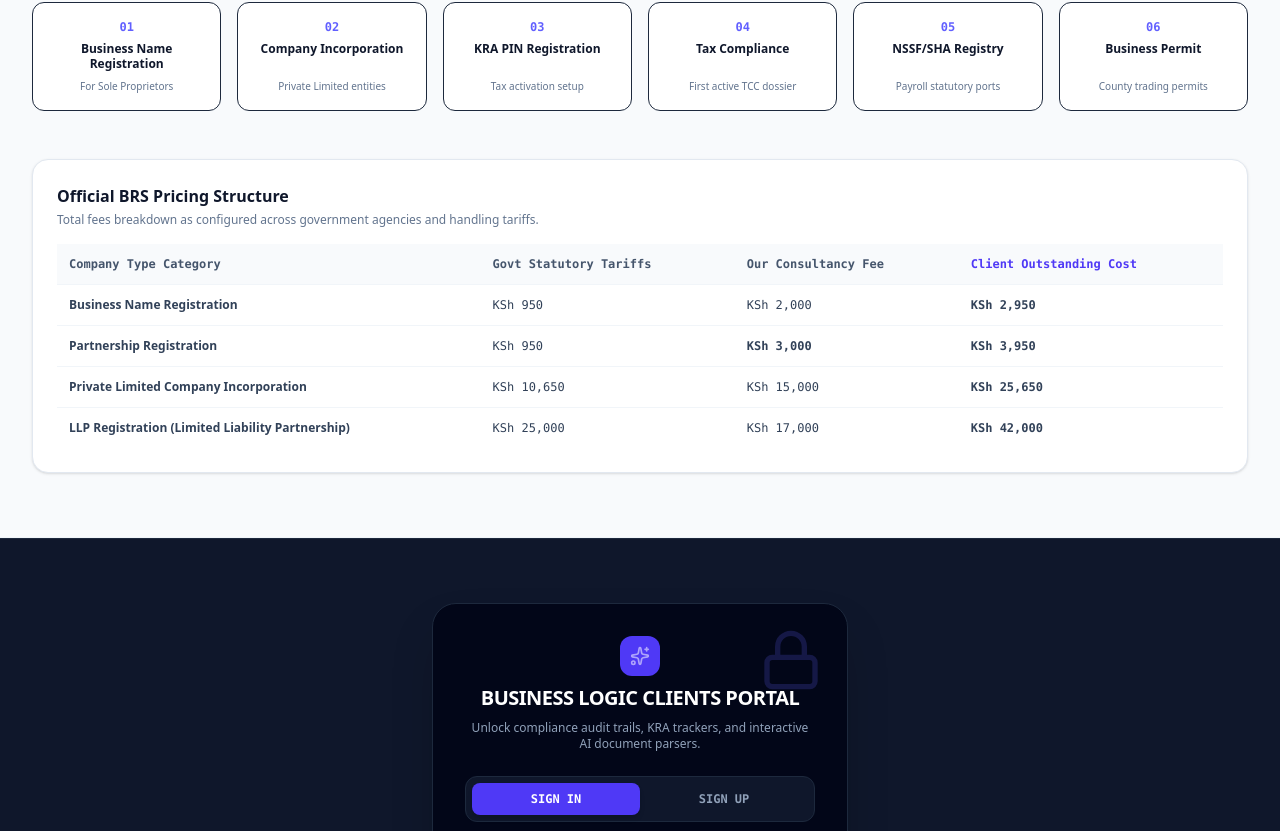
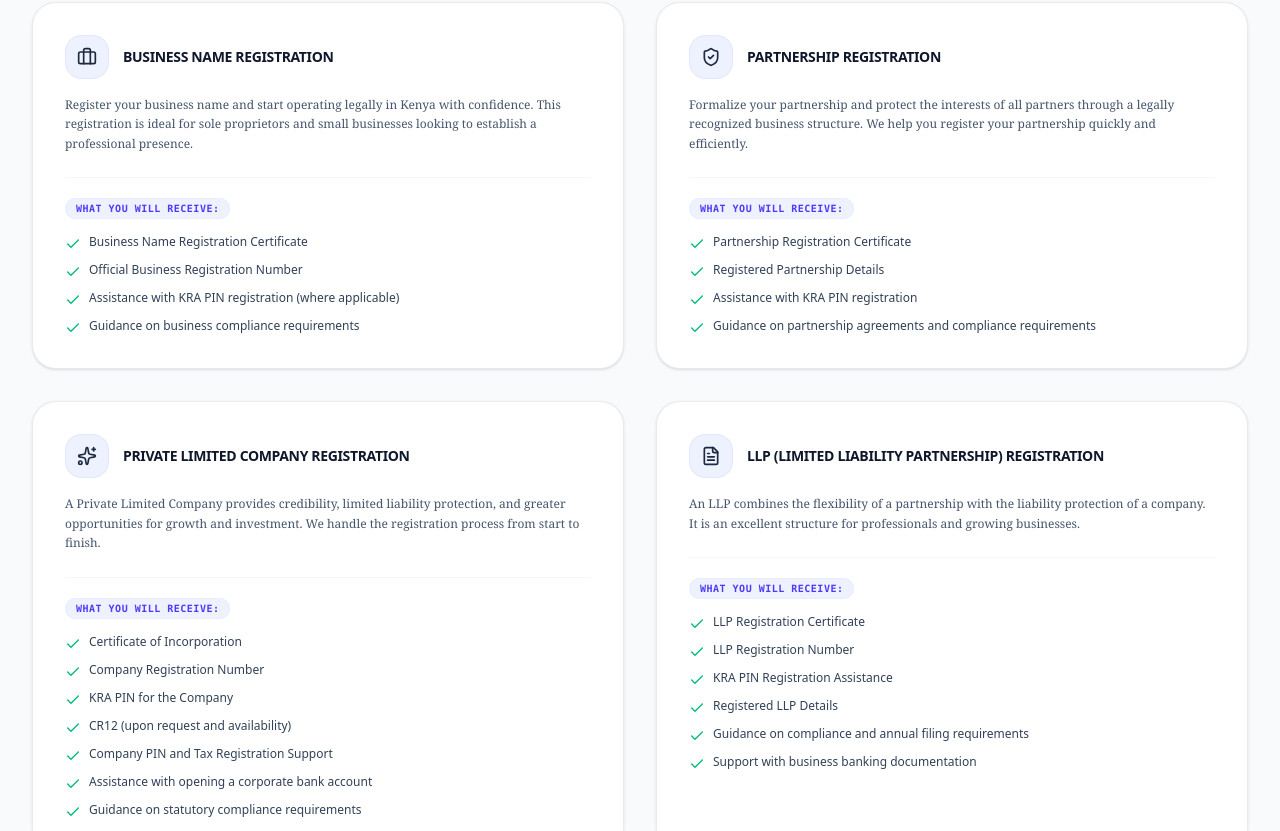
Before and after one commit to chapsian/business-logic, a React (Vite) app: page / in a window 1280 px wide. Shown: the part 3589-4420 px from the top of the page. Built offline with nearby package versions, Linux system fonts and the light colour scheme.

Commit message:
feat: enhance company registration UI and path resolution
Refactor the registration service UI in App.tsx for better content presentation and update server.ts to implement a robust dynamic directory resolution strategy to prevent environment-specific pathing errors.

```diff
--- a/src/App.tsx
+++ b/src/App.tsx
@@ -730,68 +730,181 @@ export default function App() {
                 <p className="text-slate-600 text-xs text-center">Consult directly with us to initiate corporate registrations in Nairobi. We track approvals step-by-step.</p>
               </div>
 
-              {/* Grid outline of categories */}
-              <div className="grid grid-cols-2 md:grid-cols-6 gap-4">
-                {[
-                  { title: "Business Name Registration", desc: "For Sole Proprietors" },
-                  { title: "Company Incorporation", desc: "Private Limited entities" },
-                  { title: "KRA PIN Registration", desc: "Tax activation setup" },
-                  { title: "Tax Compliance", desc: "First active TCC dossier" },
-                  { title: "NSSF/SHA Registry", desc: "Payroll statutory ports" },
-                  { title: "Business Permit", desc: "County trading permits" }
-                ].map((item, idx) => (
-                  <div key={idx} className="bg-white p-4 rounded-xl border border-slate-250/70 text-center flex flex-col justify-between">
-                    <div>
-                      <span className="font-mono text-xs text-indigo-500 font-extrabold block">0{idx+1}</span>
-                      <h4 className="font-bold text-slate-900 text-xs mt-1.5 leading-tight">{item.title}</h4>
-                    </div>
-                    <p className="text-[10px] text-slate-500 font-sans mt-2">{item.desc}</p>
+              {/* Detailed writeups for corporate registration offerings */}
+              <div className="grid grid-cols-1 lg:grid-cols-2 gap-8 mt-12">
+
+                {/* Card 1: Business Name */}
+                <div className="bg-white rounded-3xl p-6 sm:p-8 border border-slate-200/80 shadow-sm hover:border-indigo-200 transition-all duration-300 flex flex-col justify-between">
+                  <div>
+                    <div className="flex items-center space-x-3.5 mb-4">
+                      <div className="h-11 w-11 bg-indigo-50 text-indigo-650 rounded-2xl flex items-center justify-center shrink-0 border border-indigo-100">
+                        <Briefcase className="h-5 w-5" />
+                      </div>
+                      <h4 className="font-extrabold text-slate-900 text-sm uppercase tracking-tight font-sans">Business Name Registration</h4>
+                    </div>
+
+                    <p className="text-xs text-slate-600 leading-relaxed font-serif">
+                      Register your business name and start operating legally in Kenya with confidence. This registration is ideal for sole proprietors and small businesses looking to establish a professional presence.
+                    </p>
+
+                    <div className="mt-6 pt-4 border-t border-slate-100/80">
+                      <span className="text-[10px] font-mono font-black text-indigo-600 uppercase tracking-wider bg-indigo-50 px-2.5 py-1 rounded-full border border-indigo-100/50">What you will receive:</span>
+                      <ul className="mt-4 space-y-2.5 text-xs text-slate-700">
+                        <li className="flex items-start space-x-2">
+                          <Check className="h-4 w-4 text-emerald-500 shrink-0 mt-0.5" />
+                          <span className="font-sans font-medium">Business Name Registration Certificate</span>
+                        </li>
+                        <li className="flex items-start space-x-2">
+                          <Check className="h-4 w-4 text-emerald-500 shrink-0 mt-0.5" />
+                          <span className="font-sans font-medium">Official Business Registration Number</span>
+                        </li>
+                        <li className="flex items-start space-x-2">
+                          <Check className="h-4 w-4 text-emerald-500 shrink-0 mt-0.5" />
+                          <span className="font-sans font-medium">Assistance with KRA PIN registration (where applicable)</span>
+                        </li>
+                        <li className="flex items-start space-x-2">
+                          <Check className="h-4 w-4 text-emerald-500 shrink-0 mt-0.5" />
+                          <span className="font-sans font-medium">Guidance on business compliance requirements</span>
+                        </li>
+                      </ul>
+                    </div>
                   </div>
-                ))}
-              </div>
-
-              {/* Table pricing breakdown */}
-              <div className="mt-12 bg-white rounded-2xl p-6 border border-slate-200 shadow-sm">
-                <h4 className="font-bold text-slate-900 text-base mb-1">Official BRS Pricing Structure</h4>
-                <p className="text-xs text-slate-500 mb-4">Total fees breakdown as configured across government agencies and handling tariffs.</p>
-                <div className="overflow-x-auto">
-                  <table className="w-full text-left border-collapse text-xs">
-                    <thead>
-                      <tr className="bg-slate-50 text-slate-600 font-mono font-bold border-b border-slate-100">
-                        <th className="p-3">Company Type Category</th>
-                        <th className="p-3">Govt Statutory Tariffs</th>
-                        <th className="p-3">Our Consultancy Fee</th>
-                        <th className="p-3 text-indigo-600">Client Outstanding Cost</th>
-                      </tr>
-                    </thead>
-                    <tbody className="divide-y divide-slate-100 text-slate-700">
-                      <tr>
-                        <td className="p-3 font-semibold">Business Name Registration</td>
-                        <td className="p-3 font-mono">KSh 950</td>
-                        <td className="p-3 font-mono">KSh 2,000</td>
-                        <td className="p-3 font-mono font-bold text-indigo-650">KSh 2,950</td>
-                      </tr>
-                      <tr>
-                        <td className="p-3 font-semibold">Partnership Registration</td>
-                        <td className="p-3 font-mono">KSh 950</td>
-                        <td className="p-3 font-mono font-bold">KSh 3,000</td>
-                        <td className="p-3 font-mono font-bold text-indigo-650">KSh 3,950</td>
-                      </tr>
-                      <tr>
-                        <td className="p-3 font-semibold">Private Limited Company Incorporation</td>
-                        <td className="p-3 font-mono">KSh 10,650</td>
-                        <td className="p-3 font-mono">KSh 15,000</td>
-                        <td className="p-3 font-mono font-bold text-indigo-650">KSh 25,650</td>
-                      </tr>
-                      <tr>
-                        <td className="p-3 font-semibold">LLP Registration (Limited Liability Partnership)</td>
-                        <td className="p-3 font-mono">KSh 25,000</td>
-                        <td className="p-3 font-mono">KSh 17,000</td>
-                        <td className="p-3 font-mono font-bold text-indigo-650">KSh 42,000</td>
-                      </tr>
-                    </tbody>
-                  </table>
-                </div>
+                </div>
+
+                {/* Card 2: Partnership */}
+                <div className="bg-white rounded-3xl p-6 sm:p-8 border border-slate-200/80 shadow-sm hover:border-indigo-200 transition-all duration-300 flex flex-col justify-between">
+                  <div>
+                    <div className="flex items-center space-x-3.5 mb-4">
+                      <div className="h-11 w-11 bg-indigo-50 text-indigo-650 rounded-2xl flex items-center justify-center shrink-0 border border-indigo-100">
+                        <ShieldCheck className="h-5 w-5" />
+                      </div>
+                      <h4 className="font-extrabold text-slate-900 text-sm uppercase tracking-tight font-sans">Partnership Registration</h4>
+                    </div>
+
+                    <p className="text-xs text-slate-600 leading-relaxed font-serif">
+                      Formalize your partnership and protect the interests of all partners through a legally recognized business structure. We help you register your partnership quickly and efficiently.
+                    </p>
+
+                    <div className="mt-6 pt-4 border-t border-slate-100/80">
+                      <span className="text-[10px] font-mono font-black text-indigo-600 uppercase tracking-wider bg-indigo-50 px-2.5 py-1 rounded-full border border-indigo-100/50">What you will receive:</span>
+                      <ul className="mt-4 space-y-2.5 text-xs text-slate-700">
+                        <li className="flex items-start space-x-2">
+                          <Check className="h-4 w-4 text-emerald-500 shrink-0 mt-0.5" />
+                          <span className="font-sans font-medium">Partnership Registration Certificate</span>
+                        </li>
+                        <li className="flex items-start space-x-2">
+                          <Check className="h-4 w-4 text-emerald-500 shrink-0 mt-0.5" />
+                          <span className="font-sans font-medium">Registered Partnership Details</span>
+                        </li>
+                        <li className="flex items-start space-x-2">
+                          <Check className="h-4 w-4 text-emerald-500 shrink-0 mt-0.5" />
+                          <span className="font-sans font-medium">Assistance with KRA PIN registration</span>
+                        </li>
+                        <li className="flex items-start space-x-2">
+                          <Check className="h-4 w-4 text-emerald-500 shrink-0 mt-0.5" />
+                          <span className="font-sans font-medium">Guidance on partnership agreements and compliance requirements</span>
+                        </li>
+                      </ul>
+                    </div>
+                  </div>
+                </div>
+
+                {/* Card 3: Private Limited Company */}
+                <div className="bg-white rounded-3xl p-6 sm:p-8 border border-slate-200/80 shadow-sm hover:border-indigo-200 transition-all duration-300 flex flex-col justify-between">
+                  <div>
+                    <div className="flex items-center space-x-3.5 mb-4">
+                      <div className="h-11 w-11 bg-indigo-50 text-indigo-650 rounded-2xl flex items-center justify-center shrink-0 border border-indigo-100">
+                        <Sparkles className="h-5 w-5" />
+                      </div>
+                      <h4 className="font-extrabold text-slate-900 text-sm uppercase tracking-tight font-sans">Private Limited Company Registration</h4>
+                    </div>
+
+                    <p className="text-xs text-slate-600 leading-relaxed font-serif">
+                      A Private Limited Company provides credibility, limited liability protection, and greater opportunities for growth and investment. We handle the registration process from start to finish.
+                    </p>
+
+                    <div className="mt-6 pt-4 border-t border-slate-100/80">
+                      <span className="text-[10px] font-mono font-black text-indigo-600 uppercase tracking-wider bg-indigo-50 px-2.5 py-1 rounded-full border border-indigo-100/50">What you will receive:</span>
+                      <ul className="mt-4 space-y-2.5 text-xs text-slate-700">
+                        <li className="flex items-start space-x-2">
+                          <Check className="h-4 w-4 text-emerald-500 shrink-0 mt-0.5" />
+                          <span className="font-sans font-medium">Certificate of Incorporation</span>
+                        </li>
+                        <li className="flex items-start space-x-2">
+                          <Check className="h-4 w-4 text-emerald-500 shrink-0 mt-0.5" />
+                          <span className="font-sans font-medium">Company Registration Number</span>
+                        </li>
+                        <li className="flex items-start space-x-2">
+                          <Check className="h-4 w-4 text-emerald-500 shrink-0 mt-0.5" />
+                          <span className="font-sans font-medium">KRA PIN for the Company</span>
+                        </li>
+                        <li className="flex items-start space-x-2">
+                          <Check className="h-4 w-4 text-emerald-500 shrink-0 mt-0.5" />
+                          <span className="font-sans font-medium">CR12 (upon request and availability)</span>
+                        </li>
+                        <li className="flex items-start space-x-2">
+                          <Check className="h-4 w-4 text-emerald-500 shrink-0 mt-0.5" />
+                          <span className="font-sans font-medium">Company PIN and Tax Registration Support</span>
+                        </li>
+                        <li className="flex items-start space-x-2">
+                          <Check className="h-4 w-4 text-emerald-500 shrink-0 mt-0.5" />
+                          <span className="font-sans font-medium">Assistance with opening a corporate bank account</span>
+                        </li>
+                        <li className="flex items-start space-x-2">
+                          <Check className="h-4 w-4 text-emerald-500 shrink-0 mt-0.5" />
+                          <span className="font-sans font-medium">Guidance on statutory compliance requirements</span>
+                        </li>
+                      </ul>
+                    </div>
+                  </div>
+                </div>
+
+                {/* Card 4: LLP */}
+                <div className="bg-white rounded-3xl p-6 sm:p-8 border border-slate-200/80 shadow-sm hover:border-indigo-200 transition-all duration-300 flex flex-col justify-between">
+                  <div>
+                    <div className="flex items-center space-x-3.5 mb-4">
+                      <div className="h-11 w-11 bg-indigo-50 text-indigo-650 rounded-2xl flex items-center justify-center shrink-0 border border-indigo-100">
+                        <FileText className="h-5 w-5" />
+                      </div>
+                      <h4 className="font-extrabold text-slate-900 text-sm uppercase tracking-tight font-sans">LLP (Limited Liability Partnership) Registration</h4>
+                    </div>
+
+                    <p className="text-xs text-slate-600 leading-relaxed font-serif">
+                      An LLP combines the flexibility of a partnership with the liability protection of a company. It is an excellent structure for professionals and growing businesses.
+                    </p>
+
+                    <div className="mt-6 pt-4 border-t border-slate-100/80">
+                      <span className="text-[10px] font-mono font-black text-indigo-600 uppercase tracking-wider bg-indigo-50 px-2.5 py-1 rounded-full border border-indigo-100/50">What you will receive:</span>
+                      <ul className="mt-4 space-y-2.5 text-xs text-slate-700">
+                        <li className="flex items-start space-x-2">
+                          <Check className="h-4 w-4 text-emerald-500 shrink-0 mt-0.5" />
+                          <span className="font-sans font-medium">LLP Registration Certificate</span>
+                        </li>
+                        <li className="flex items-start space-x-2">
+                          <Check className="h-4 w-4 text-emerald-500 shrink-0 mt-0.5" />
+                          <span className="font-sans font-medium">LLP Registration Number</span>
+                        </li>
+                        <li className="flex items-start space-x-2">
+                          <Check className="h-4 w-4 text-emerald-500 shrink-0 mt-0.5" />
+                          <span className="font-sans font-medium">KRA PIN Registration Assistance</span>
+                        </li>
+                        <li className="flex items-start space-x-2">
+                          <Check className="h-4 w-4 text-emerald-500 shrink-0 mt-0.5" />
+                          <span className="font-sans font-medium">Registered LLP Details</span>
+                        </li>
+                        <li className="flex items-start space-x-2">
+                          <Check className="h-4 w-4 text-emerald-500 shrink-0 mt-0.5" />
+                          <span className="font-sans font-medium">Guidance on compliance and annual filing requirements</span>
+                        </li>
+                        <li className="flex items-start space-x-2">
+                          <Check className="h-4 w-4 text-emerald-500 shrink-0 mt-0.5" />
+                          <span className="font-sans font-medium">Support with business banking documentation</span>
+                        </li>
+                      </ul>
+                    </div>
+                  </div>
+                </div>
+
               </div>
 
             </div>
```
Also changed, not shown: server.ts (+18 -4 lines).
